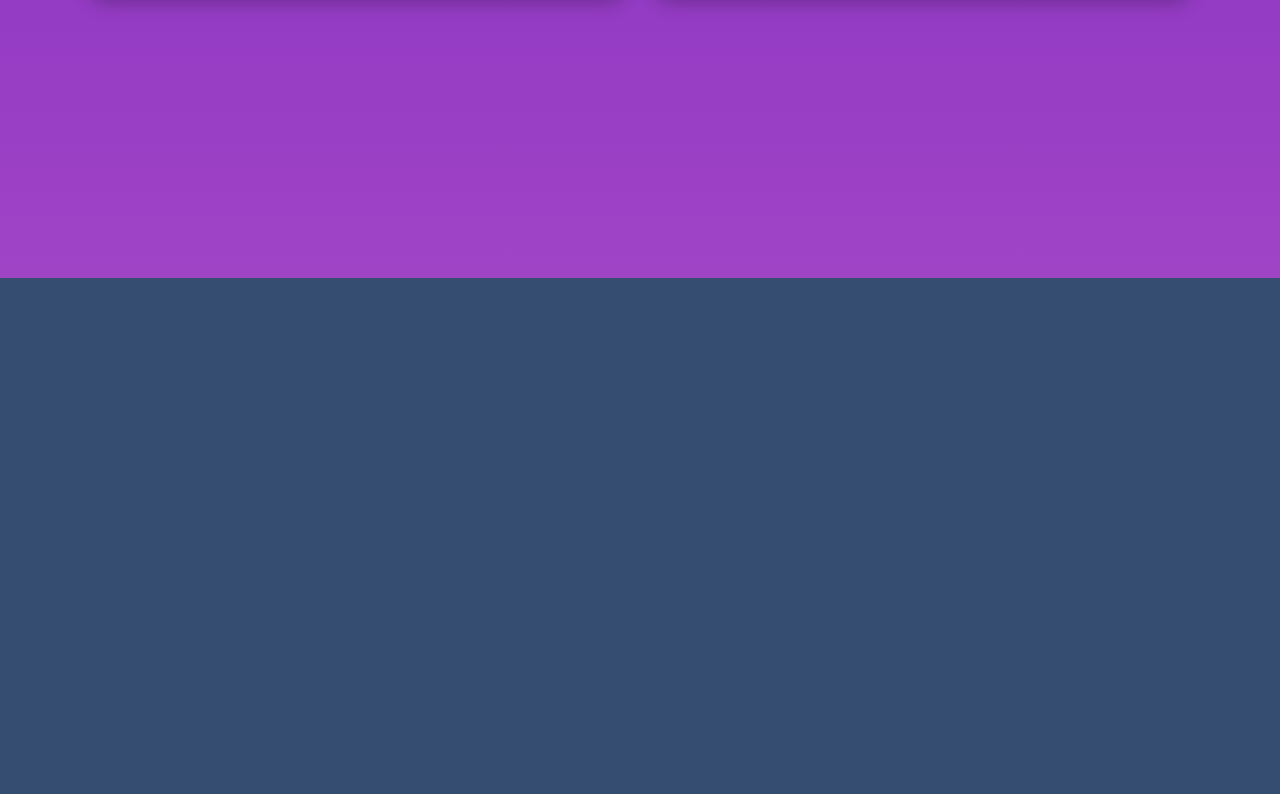
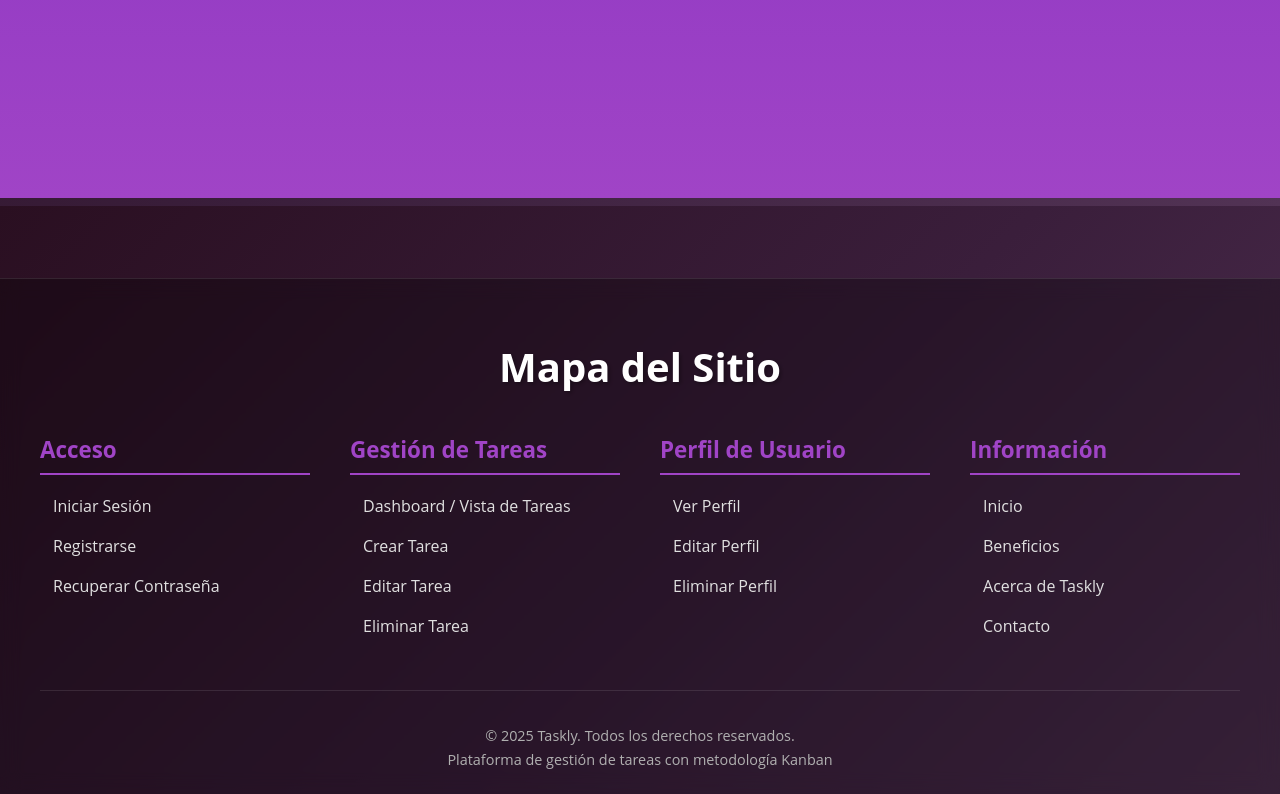
Before and after one commit to Nathal25/TASKLY-FRONTEND, a website built with Vite: page src/views/home.html in a window 1280 px wide. Shown: the part 1394-2188 px from the top of the page. Before the commit the page ends 1672 px from the top, so only its background shows below. Built offline with nearby package versions, Linux system fonts and the light colour scheme; no server answers.

Commit message:
Mapa del sitio agregado

```diff
--- a/src/styles/home.css
+++ b/src/styles/home.css
@@ -3,25 +3,56 @@
    ======================= */
 html {
   scroll-behavior: smooth;
+  margin: 0 !important;
+  padding: 0 !important;
+  height: 100% !important;
+  background: linear-gradient(135deg, #2a0f21, #3a1e3b, #523355) !important;
 }
 
 body {
-  background: linear-gradient(135deg, #2a0f21, #3a1e3b, #523355);
+  background: linear-gradient(135deg, #2a0f21, #3a1e3b, #523355) !important;
+  background-attachment: fixed !important;
+  background-repeat: no-repeat !important;
+  background-size: cover !important;
   color: #fff;
+  margin: 0 !important;
+  padding: 0 !important;
+  min-height: 100vh !important;
+  overflow-x: hidden !important;
+}
+
+/* Main container */
+main {
+  min-height: 100vh;
+  margin: 0;
+  padding: 0;
+  background: transparent !important;
+}
+
+/* Ensure all containers are transparent */
+#app, .particles {
+  background: transparent !important;
+}
+
+/* Override any conflicting base styles */
+* {
+  box-sizing: border-box;
 }
 
 /* =======================
    Home Hero Section
    ======================= */
 .home-container {
-  min-height: 100vh;
+  height: 95vh;
   display: flex;
   flex-direction: column;
   align-items: center;
-  justify-content: center;
+  justify-content: flex-start;
   position: relative;
   text-align: center;
-  padding: 20px;
+  padding: 90px 20px 20px 20px;
+  box-sizing: border-box;
+  margin-top: -40px;
 }
 
 /* Logo circular */
@@ -29,7 +60,7 @@ body {
   width: clamp(120px, 25vw, 160px);
   height: clamp(120px, 25vw, 160px);
   border-radius: var(--radius-full);
-  background: var(--color-surface);
+  background: linear-gradient(135deg, #344d70, #334155);
   display: flex;
   align-items: center;
   justify-content: center;
@@ -228,6 +259,100 @@ body {
 /* =======================
    Media Queries
    ======================= */
+/* =======================
+   Site Map Footer
+   ======================= */
+.sitemap-footer {
+  background: rgba(0, 0, 0, 0.3);
+  backdrop-filter: blur(10px);
+  border-top: 1px solid rgba(255, 255, 255, 0.1);
+  padding: 60px 20px 20px;
+  margin-top: 80px;
+}
+
+.sitemap-container {
+  max-width: 1200px;
+  margin: 0 auto;
+}
+
+.sitemap-container h2 {
+  text-align: center;
+  font-size: 2.5rem;
+  margin-bottom: 40px;
+  color: #fff;
+  text-shadow: 2px 2px 4px rgba(0, 0, 0, 0.3);
+}
+
+.sitemap-grid {
+  display: grid;
+  grid-template-columns: repeat(auto-fit, minmax(250px, 1fr));
+  gap: 40px;
+  margin-bottom: 40px;
+}
+
+.sitemap-section h3 {
+  color: #a044c6;
+  font-size: 1.4rem;
+  margin-bottom: 15px;
+  border-bottom: 2px solid #a044c6;
+  padding-bottom: 8px;
+}
+
+.sitemap-section ul {
+  list-style: none;
+  padding: 0;
+  margin: 0;
+}
+
+.sitemap-section li {
+  margin-bottom: 8px;
+}
+
+.sitemap-section a {
+  color: #e0e0e0;
+  text-decoration: none;
+  transition: all 0.3s ease;
+  display: block;
+  padding: 5px 0;
+  border-left: 3px solid transparent;
+  padding-left: 10px;
+}
+
+.sitemap-section a:hover {
+  color: #fff;
+  border-left-color: #a044c6;
+  background: rgba(160, 68, 198, 0.1);
+  transform: translateX(5px);
+}
+
+.footer-bottom {
+  text-align: center;
+  padding-top: 30px;
+  border-top: 1px solid rgba(255, 255, 255, 0.1);
+  color: #b0b0b0;
+}
+
+.footer-bottom p {
+  margin: 5px 0;
+  font-size: 0.9rem;
+}
+
+/* Responsive Design */
+@media (max-width: 768px) {
+  .sitemap-grid {
+    grid-template-columns: repeat(auto-fit, minmax(200px, 1fr));
+    gap: 30px;
+  }
+
+  .sitemap-container h2 {
+    font-size: 2rem;
+  }
+
+  .sitemap-section h3 {
+    font-size: 1.2rem;
+  }
+}
+
 @media (max-width: 400px) {
   .home-container .btn {
     width: 100%;
@@ -239,4 +364,13 @@ body {
     gap: 10px;
     text-align: center;
   }
+
+  .sitemap-footer {
+    padding: 40px 15px 20px;
+  }
+
+  .sitemap-grid {
+    grid-template-columns: 1fr;
+    gap: 25px;
+  }
 }
--- a/src/views/home.html
+++ b/src/views/home.html
@@ -76,6 +76,63 @@
         </div>
       </div>
     </section>
+    <!-- Site Map Footer -->
+    <footer class="sitemap-footer">
+      <div class="sitemap-container">
+        <h2>Mapa del Sitio</h2>
+        <div class="sitemap-grid">
+
+          <!-- Inicio de sesión -->
+          <div class="sitemap-section">
+            <h3>Acceso</h3>
+            <ul>
+              <li><a href="#/login">Iniciar Sesión</a></li>
+              <li><a href="#/register">Registrarse</a></li>
+              <li><a href="#/send-email">Recuperar Contraseña</a></li>
+            </ul>
+          </div>
+
+          <!-- Dashboard y Tareas -->
+          <div class="sitemap-section">
+            <h3>Gestión de Tareas</h3>
+            <ul>
+              <li><a>Dashboard / Vista de Tareas</a></li>
+              <li><a>Crear Tarea</a></li>
+              <li><a>Editar Tarea</a></li>
+              <li><a>Eliminar Tarea</a></li>
+            </ul>
+          </div>
+
+          <!-- Perfil -->
+          <div class="sitemap-section">
+            <h3>Perfil de Usuario</h3>
+            <ul>
+              <li><a>Ver Perfil</a></li>
+              <li><a>Editar Perfil</a></li>
+              <li><a>Eliminar Perfil</a></li>
+            </ul>
+          </div>
+
+          <!-- Información -->
+          <div class="sitemap-section">
+            <h3>Información</h3>
+            <ul>
+              <li><a href="#/">Inicio</a></li>
+              <li><a href="#benefits">Beneficios</a></li>
+              <li><a href="#benefits">Acerca de Taskly</a></li>
+              <li><a>Contacto</a></li>
+            </ul>
+          </div>
+
+        </div>
+
+        <!-- Copyright -->
+        <div class="footer-bottom">
+          <p>&copy; 2025 Taskly. Todos los derechos reservados.</p>
+          <p>Plataforma de gestión de tareas con metodología Kanban</p>
+        </div>
+      </div>
+    </footer>
   </main>
 
   <!-- Botón volver arriba -->
```
